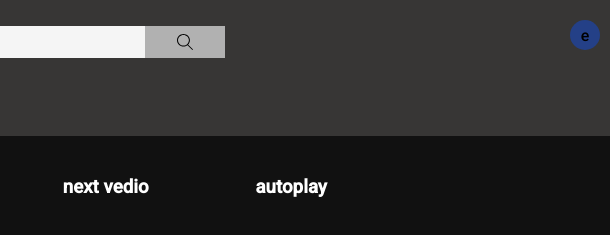
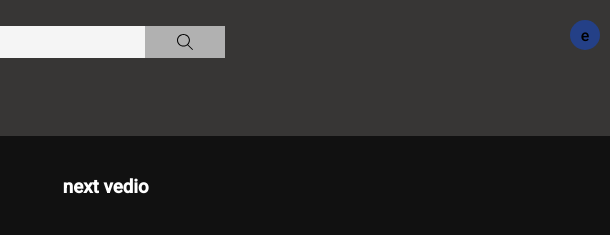
Before and after one commit to eidsid/youtubeclone, a plain HTML site: page index.html in a window 1280 px wide. Shown: the top 235 px of the page, 670-1280 px from the left. Drawn offline with Linux system fonts and the light colour scheme; grey boxes are pictures that could not be loaded.

Commit message:
Update index.html

```diff
--- a/index.html
+++ b/index.html
@@ -216,7 +216,7 @@
         </div>
 
         <div class="playlist">
-            <h3>Next vedio &nbsp;&nbsp;&nbsp;&nbsp;&nbsp;&nbsp;&nbsp;&nbsp;&nbsp;&nbsp;&nbsp;&nbsp;&nbsp;&nbsp;&nbsp;&nbsp;&nbsp;&nbsp;&nbsp;&nbsp;&nbsp; <span>autoplay </span></h3>
+            <h3>Next vedio</h3>
             <div class="container">
                 <div class="vedio">
                     <iframe width="250" height="200" src="https://www.youtube.com/embed/n6tlN16W728"></iframe>
```
